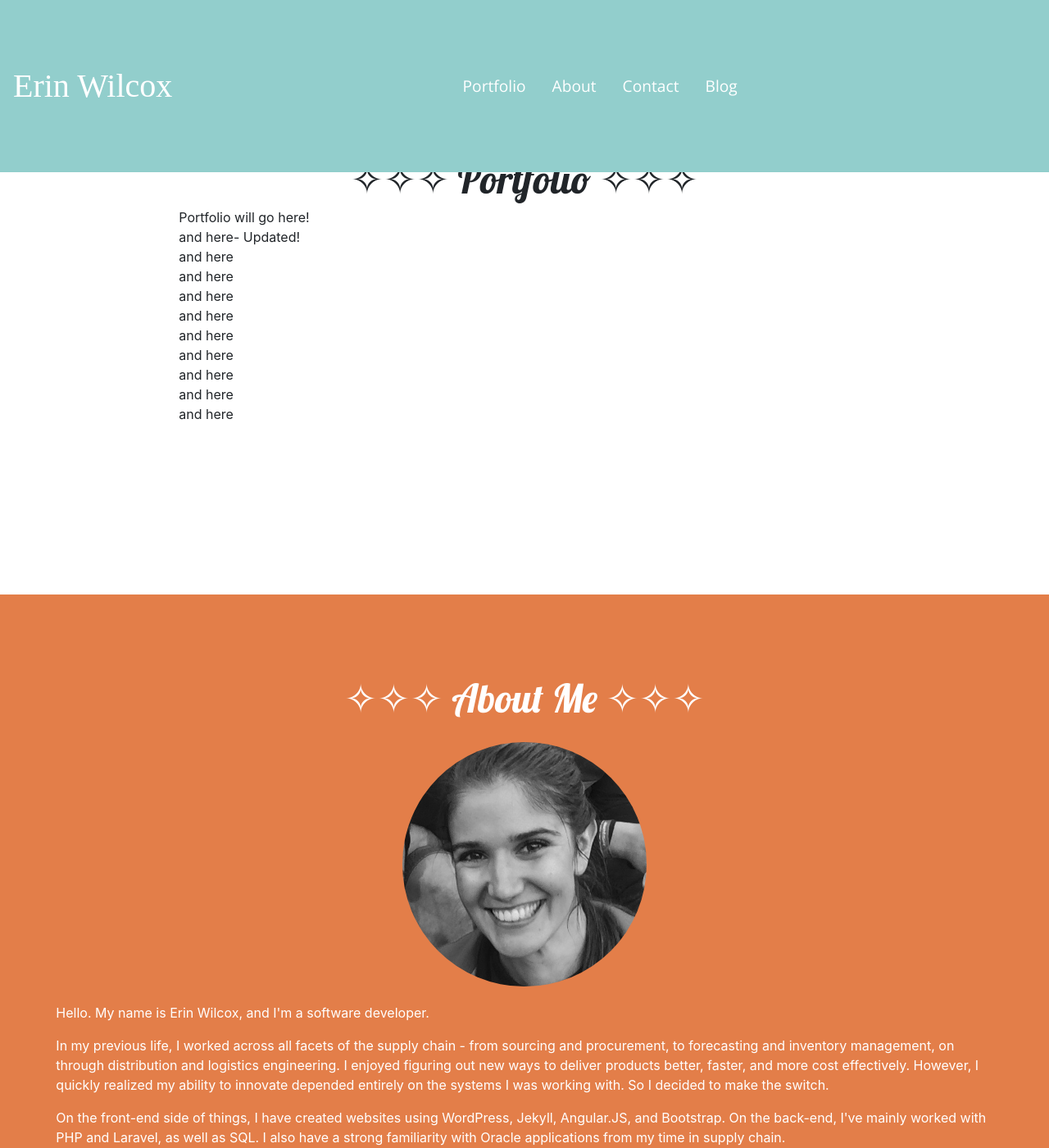
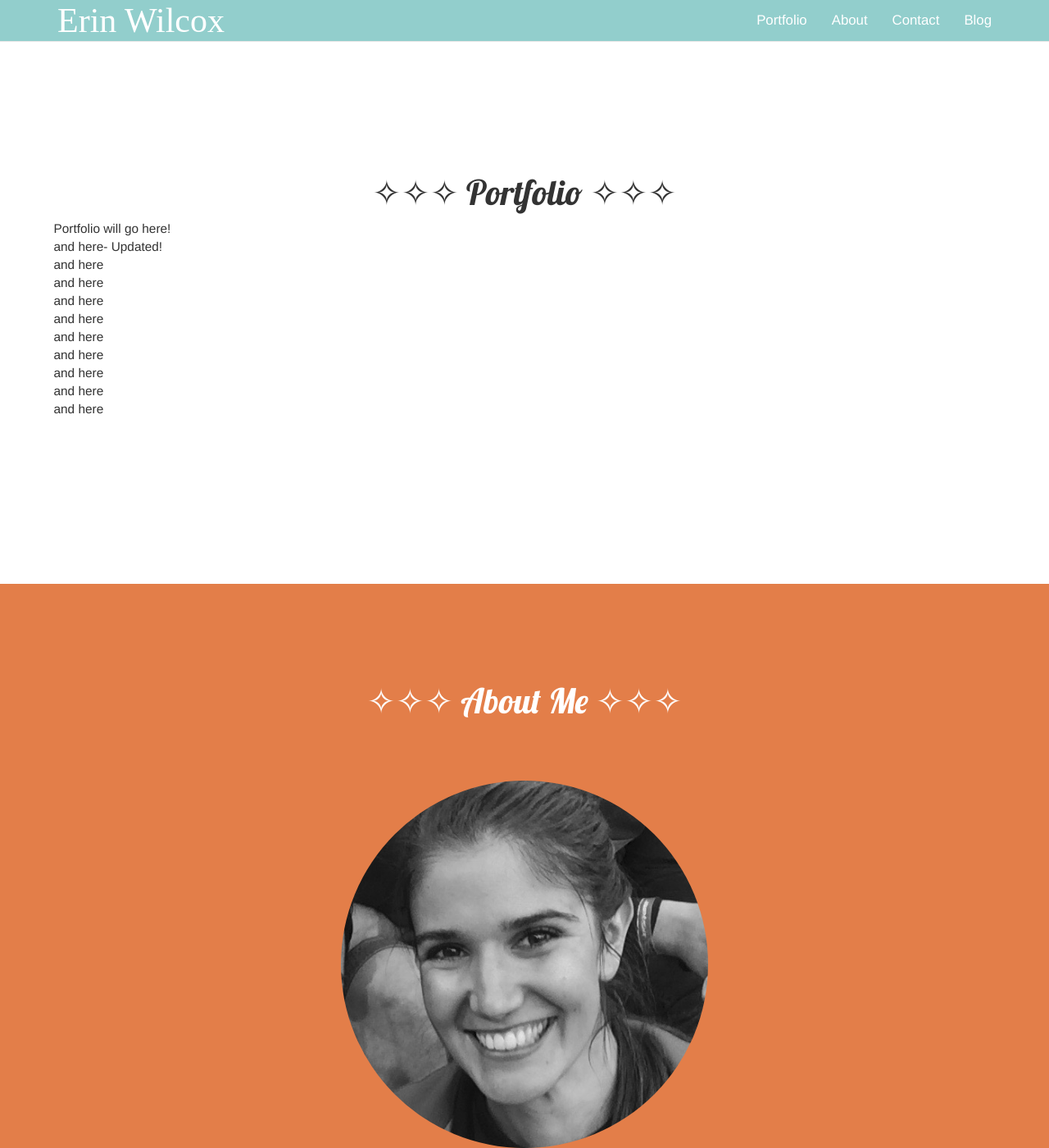
Before and after one commit to brookin8/brookin8.github.io, a Jekyll site: the page built from index.html, in a window 1280 px wide and 1400 px high. Shown: the whole window at 82% size. Built offline with Jekyll 4.4.1, drawn with Linux system fonts in a browser that asks for light colours; nearby versions of some CDN libraries; some web fonts are replaced.

Commit message:
Switched to Bootstrap 3.3 from 4 and updated navbar

```diff
--- a/_includes/header.html
+++ b/_includes/header.html
@@ -8,17 +8,22 @@
     <!-- Jekyll Code-->
     <meta name="generator" content="Jekyll 1.5.0" />
 
-    <!-- Bootstrap CSS-->
-    <link rel="stylesheet" href="https://maxcdn.bootstrapcdn.com/bootstrap/4.0.0-beta/css/bootstrap.min.css" integrity="sha384-/Y6pD6FV/Vv2HJnA6t+vslU6fwYXjCFtcEpHbNJ0lyAFsXTsjBbfaDjzALeQsN6M" crossorigin="anonymous">
+    <!-- Latest compiled and minified Bootstrap CSS 3.3-->
+    <link rel="stylesheet" href="https://maxcdn.bootstrapcdn.com/bootstrap/3.3.7/css/bootstrap.min.css" integrity="sha384-BVYiiSIFeK1dGmJRAkycuHAHRg32OmUcww7on3RYdg4Va+PmSTsz/K68vbdEjh4u" crossorigin="anonymous">
+
+    <!--JQuery CDN -->
+    <script
+    src="https://code.jquery.com/jquery-3.2.1.min.js"
+    integrity="sha256-hwg4gsxgFZhOsEEamdOYGBf13FyQuiTwlAQgxVSNgt4="
+    crossorigin="anonymous"></script>
+
+    <!-- Latest compiled and minified Bootstrap JavaScript 3.3 -->
+    <script src="https://maxcdn.bootstrapcdn.com/bootstrap/3.3.7/js/bootstrap.min.js" integrity="sha384-Tc5IQib027qvyjSMfHjOMaLkfuWVxZxUPnCJA7l2mCWNIpG9mGCD8wGNIcPD7Txa" crossorigin="anonymous"></script>
 
     <!-- Google Fonts -->
     <link href="https://fonts.googleapis.com/css?family=Lobster|Raleway" rel="stylesheet">
     <link href="https://fonts.googleapis.com/css?family=Atomic+Age|Englebert|Fontdiner+Swanky|Life+Savers|Open+Sans|Oswald|Pacifico|Risque" rel="stylesheet">
 
-    <!-- Bootstrap Javascript-->
-    <script src="https://code.jquery.com/jquery-3.2.1.slim.min.js" integrity="sha384-KJ3o2DKtIkvYIK3UENzmM7KCkRr/rE9/Qpg6aAZGJwFDMVNA/GpGFF93hXpG5KkN" crossorigin="anonymous"></script>
-    <script src="https://cdnjs.cloudflare.com/ajax/libs/popper.js/1.11.0/umd/popper.min.js" integrity="sha384-b/U6ypiBEHpOf/4+1nzFpr53nxSS+GLCkfwBdFNTxtclqqenISfwAzpKaMNFNmj4" crossorigin="anonymous"></script>
-    <script src="https://maxcdn.bootstrapcdn.com/bootstrap/4.0.0-beta/js/bootstrap.min.js" integrity="sha384-h0AbiXch4ZDo7tp9hKZ4TsHbi047NrKGLO3SEJAg45jXxnGIfYzk4Si90RDIqNm1" crossorigin="anonymous"></script>
 
     <!-- Font Awesome Social Buttons -->
     <link rel="stylesheet" href="font-awesome/css/font-awesome.min.css">
@@ -36,13 +41,19 @@
           }
           .navbar-brand {
             font-size:125%;
+            color:#ffffff;
+            font-family: 'Atomic Age', cursive;
 
           }
-          .nav-item {
+          .page-scroll {
             font-size: 60%;
+            color:#ffffff;
           }
           nav ul {
             display:none;
+          }
+          p {
+            font-size:55%;
           }
           /*.collapse {
             display: inline-block;
@@ -70,10 +81,16 @@
           }
           .navbar-brand {
             font-size:250%;
+            color:#ffffff;
+            font-family: 'Atomic Age', cursive;
 
           }
-          .nav-link {
+          .page-scroll {
             font-size: 120%;
+            color:#ffffff;
+          }
+          p {
+            font-size:110%;
           }
         }
 
@@ -81,9 +98,48 @@
     <title>{{ page.title }}</title>
   </head>
 
-<body>
-    <!--<div class="fixed-top" style="width:100%;">-->
-        <nav class="navbar navbar-default fixed-top" style="background-color:#92CECC;height:15%; width:100%;">
+<body id="page-top" class="index">
+
+<!-- Navigation -->
+    <nav class="navbar navbar-default navbar-fixed-top" style="background-color:#92CECC;">
+        <div class="container">
+            <!-- Brand and toggle get grouped for better mobile display -->
+            <div class="navbar-header page-scroll">
+                <button type="button" class="navbar-toggle" data-toggle="collapse" data-target="#bs-example-navbar-collapse-1">
+                    <span class="sr-only">Toggle navigation</span>
+                    <span class="icon-bar"></span>
+                    <span class="icon-bar"></span>
+                    <span class="icon-bar"></span>
+                </button>
+                <a class="navbar-brand" href="/#page-top" style="color:#ffffff;">Erin Wilcox</a>
+            </div>
+
+            <!-- Collect the nav links, forms, and other content for toggling -->
+            <div class="collapse navbar-collapse" id="bs-example-navbar-collapse-1">
+                <ul class="nav navbar-nav navbar-right">
+                    <li class="hidden">
+                        <a href="/#page-top"></a>
+                    </li>
+                    <li class="page-scroll">
+                        <a href="/#portfolio" style="color:#ffffff;">Portfolio</a>
+                    </li>
+                    <li class="page-scroll">
+                        <a href="/#about" style="color:#ffffff;">About</a>
+                    </li>
+                    <li class="page-scroll">
+                        <a href="/#contact" style="color:#ffffff;">Contact</a>
+                    </li>
+                    <li class="page-scroll">
+                        <a href="/blog" style="color:#ffffff;">Blog</a>
+                    </li>
+                </ul>
+            </div>
+            <!-- /.navbar-collapse -->
+        </div>
+        <!-- /.container-fluid -->
+    </nav>
+    <!--<div class="fixed-top" style="width:100%;">
+         <nav class="navbar navbar-default fixed-top" style="background-color:#92CECC;height:15%; width:100%;">
               <a class ="navbar-brand" style="color:#ffffff; font-family: 'Atomic Age', cursive;" href="/">Erin Wilcox</a>
               <ul class="nav justify-content-end" style="font-family: 'Open Sans', sans-serif;">
               <li class ="nav-item"><a class ="nav-link" href="/#portfolio" style ="color:#ffffff;">Portfolio</a></li>
@@ -108,4 +164,4 @@
               </div>
             </div>
         </nav>
-      </div>
+      </div> -->
--- a/index.html
+++ b/index.html
@@ -5,13 +5,13 @@
 ---
 
 		<section id="portfolio">
-				<div class = "row justify-content-center">
-					<div class = "col justify-content-center">
+				<div class = "row">
+					<div class = "col-md-12" style="text-align:center;">
 						<h1 style="text-align:center; vertical-align:center; padding-top:15%; font-family: 'Lobster', cursive;">&#x2727;&#x2727;&#x2727;  Portfolio  &#10023;&#10023;&#10023;</h1>
 					</div>
 				</div>
-				<div class = "row justify-content-center">
-					<div class = "col-8 justify-content-center">
+				<div class = "row">
+					<div class = "col-md-8" style="margin-left:5%">
 						<p>Portfolio will go here!<br>
 						and here- Updated!<br>
 						and here<br>
@@ -30,20 +30,20 @@
 
 		<section id ="about">
 			<div class ="container-fluid" style="background-color:#E37E49;color:white;margin-top:15%;">
-					<div class="row justify-content-center">
-						<div class = "col justify-content-center"">
+					<div class="row">
+						<div class = "col-md-12" style="text-align:center;">
 							<h1 style="text-align:center;font-family: 'Lobster', cursive; padding-top:8%;">&#10023;&#10023;&#10023;  About Me  &#10023;&#10023;&#10023;</h1>
 						</div>
 					</div>
-					<div class ="row justify-content-center">
-						<div class ="col-4 justify-content-center">
+					<div class ="row">
+						<div class ="col-4">
 							<div class = "text-center">
-								<img src= "Me_BW.jpg" class="rounded-circle" style="width:75%; margin-top:5%; margin-bottom:5%;">
+								<img src= "Me_BW.jpg" class="img-responsive img-circle" style="width:35%; margin-top:5%; margin-left:auto; margin-right:auto;margin-bottom:5%;">
 							</div>
 						</div>
 					</div>
-					<div class="row justify-content-center">
-						<div class = "col-11 justify-content-center">
+					<div class="row">
+						<div class = "col-md-11">
 								<p>Hello. My name is Erin Wilcox, and I'm a software developer.</p>
 
 								<p>In my previous life, I worked across all facets of the supply chain - from sourcing and procurement, to forecasting and inventory management, on through distribution and logistics engineering. I enjoyed figuring out new ways to deliver products better, faster, and more cost effectively. However, I quickly realized my ability to innovate depended entirely on the systems I was working with. So I decided to make the switch.</p>
@@ -61,13 +61,13 @@
 		</section>
 
 		<section id="contact">
-				<div class = "row justify-content-center">
-					<div class = "col justify-content-center">
+				<div class = "row">
+					<div class = "col" style="text-align:center">
 						<h1 style="text-align:center;padding-top:15%; font-family: 'Lobster', cursive;">&#10023;&#10023;&#10023;  Contact Me  &#10023;&#10023;&#10023;</h1>
 					</div>
 				</div>
-				<div class = "row justify-content-center">
-					<div class = "col-8 justify-content-center">
+				<div class = "row">
+					<div class = "col-md-8" style="text-align:center;">
 						<p>Form goes here!
 						<br>
 						<br>
@@ -77,16 +77,16 @@
 						</p>
 					</div>
 				</div>
-				<div class = "row justify-content-center">
-					<div class = "col justify-content-center"">
+				<div class = "row">
+					<div class = "col-md-12">
 						<h3 style="text-align:center;font-family: 'Lobster', cursive;">Or Find Me Online:</h3>
 					</div>
 				</div>
 				<div class="row">
 				</div>
-				<div class = "row justify-content-center">
-					<div class = "col-3 justify-content-center">
-						<table class = "table">
+				<div class = "row">
+					<div class = "col-md-3">
+						<table class="table" style="width:25%; margin:auto;">
 							<tbody>
 								<tr>
 				                    <th style="text-align:center"><a href="https://github.com/brookin8" class="btn-social btn-outline" style="color:#E37E49;"><i class="fa fa-github fa-2x"></i></a>
```
